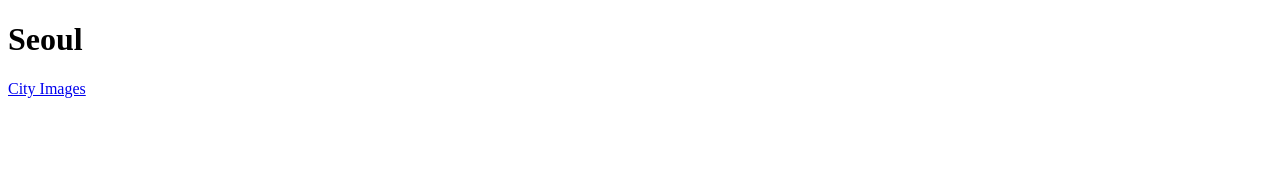
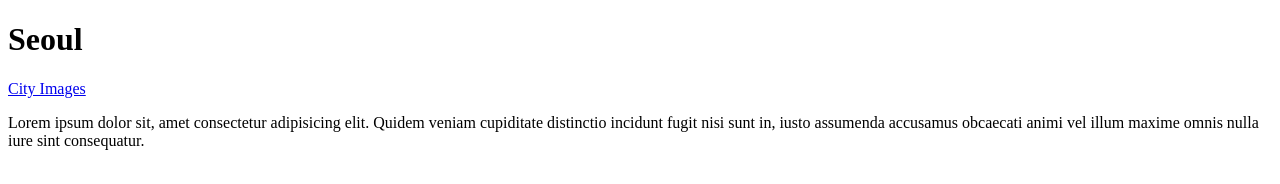
Before and after one commit to Italyyg/simple_travel_site, a plain HTML site: page index.html in a window 1280 px wide. Drawn offline with Linux system fonts and the light colour scheme.

Commit message:
Flushed out index page

```diff
--- a/index.html
+++ b/index.html
@@ -9,5 +9,7 @@
     <h1>Seoul</h1>
     <nav></nav>
     <a href="/cityimages.html">City Images</a>
+    <p>Lorem ipsum dolor sit, amet consectetur adipisicing elit. Quidem veniam cupiditate distinctio incidunt fugit nisi sunt in, iusto assumenda accusamus obcaecati animi vel illum maxime omnis nulla iure sint consequatur.
+    </p>
 </body>
 </html>
```
